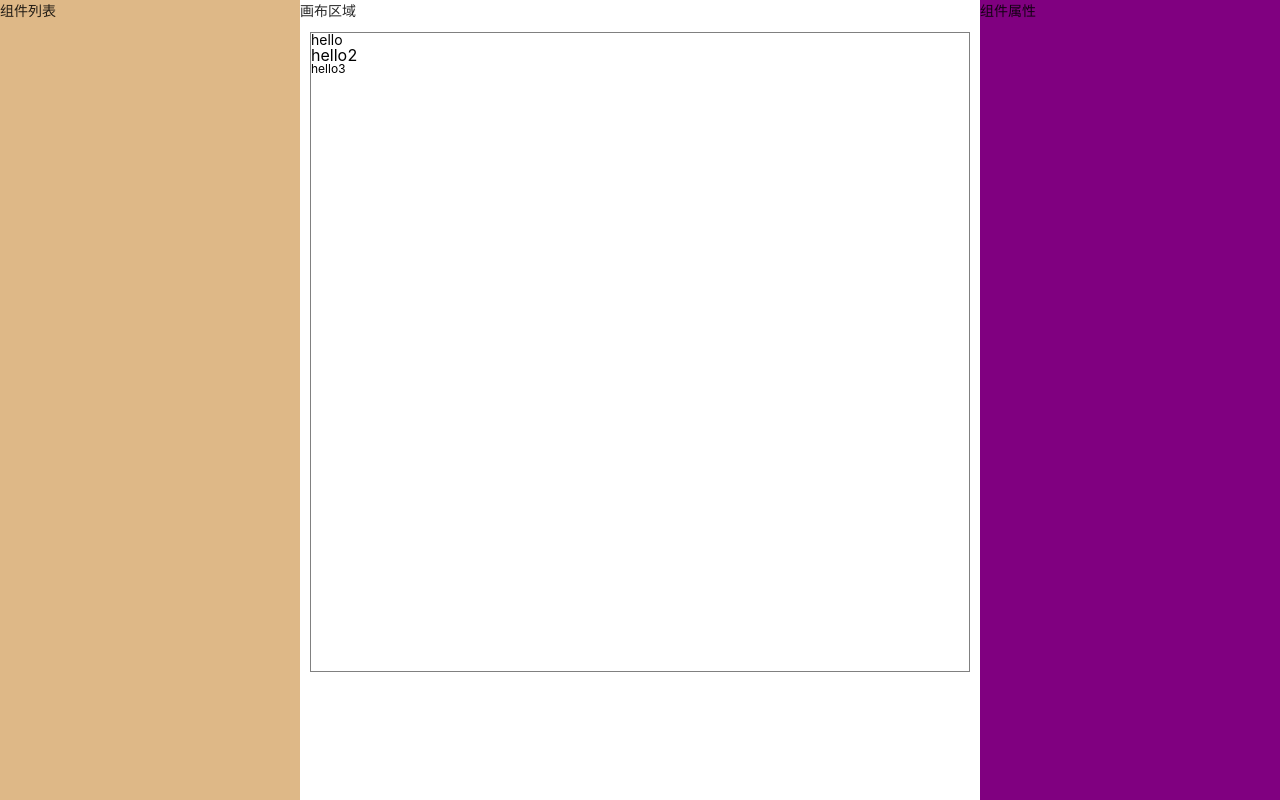
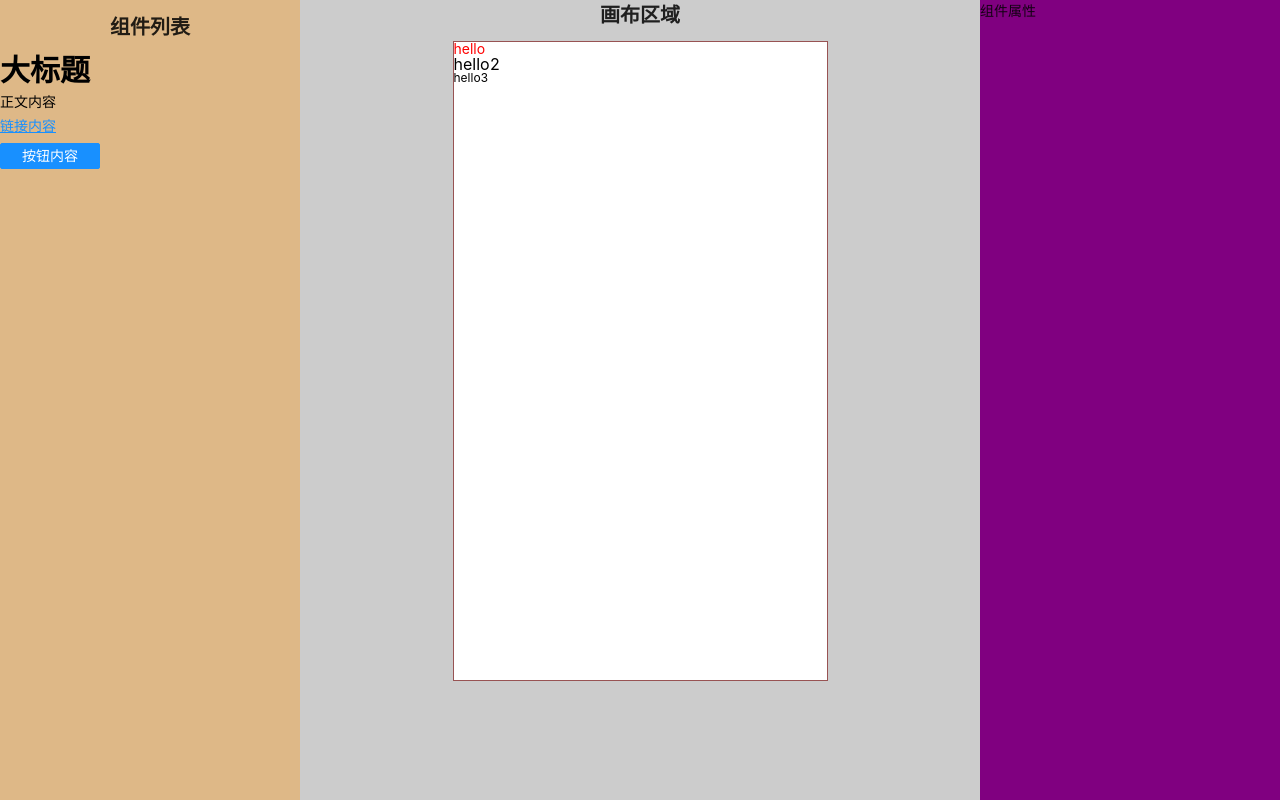
Before and after one commit to dongyz-code/lowcode-editor, a Vue app: page /editor in a window 1280 px wide. Built offline with nearby package versions, Linux system fonts and the light colour scheme.

Commit message:
feat: add LText in componentList

```diff
--- /dev/null
+++ b/src/components/ComponentList/index.vue
@@ -0,0 +1,50 @@
+<template>
+  <h3 class="component-list-title">组件列表</h3>
+  <ul class="component-list-content">
+    <li
+      v-for="(item, index) in props.list"
+      :key="index"
+      class="component-item"
+      @click="handleClick(item)"
+    >
+      <LText v-bind="(item as TextComponentProps)" />
+    </li>
+  </ul>
+</template>
+
+<script lang="ts">export default { name: 'component-list' }</script>
+<script lang="ts" setup>
+import LText from '@/components/LText/index.vue'
+import { TextComponentProps } from '@/config/defaultProps'
+const props = defineProps({
+  list: {
+    type: Array,
+    require: true
+  }
+})
+const emit = defineEmits(['add-component-to-canvas'])
+
+/**
+ * 点击组件目录，添加到画布区域
+ */
+const handleClick = (component: any) => {
+  emit('add-component-to-canvas', component as TextComponentProps)
+}
+
+</script>
+
+
+<style lang="less" scoped>
+  .component-list-title {
+    font-size: 20px;
+    font-weight: 600;
+    text-align: center;
+    margin: 12px 0;
+  }
+  .component-list-content {
+    .component-item {
+      text-align: left;
+      margin: 10px 0;
+    }
+  }
+</style>
--- a/src/components/LText/index.vue
+++ b/src/components/LText/index.vue
@@ -3,7 +3,7 @@
 </template>
 
 <script lang="ts">
-export default {  name: 'l-text' }
+export default { name: 'l-text'}
 </script>
 
 <script lang="ts" setup>
@@ -11,7 +11,7 @@ import { textDefaultProps, transformToComponentProps } from '@/config/defaultPro
 import useComponentCommon from '@/hooks/useComponentCommon'
 
 const props = defineProps(transformToComponentProps(textDefaultProps))
-const {styleProps, handleClick} = useComponentCommon(props, ['text', 'url', 'actionType'])
+const {styleProps, handleClick} = useComponentCommon(props, ['text', 'url', 'actionType', 'tag'])
 
 </script>
 
--- a/src/config/defaultProps.ts
+++ b/src/config/defaultProps.ts
@@ -32,7 +32,7 @@ export const commonDefaultProps: CommonComponentProps = {
   url: '',
   // size
   height: '',
-  width: '373px',
+  width: '100%',
   paddingLeft: '0px',
   paddingRight: '0px',
   paddingTop: '0px',
--- /dev/null
+++ b/src/config/defaultTemplates.ts
@@ -0,0 +1,34 @@
+export const defaultTextTemplates = [
+  {
+    text: '大标题',
+    fontSize: '30px',
+    fontWeight: 'bold',
+    tag: 'h2'
+  },
+  {
+    text: '正文内容',
+    tag: 'p'
+  },
+  {
+    text: '链接内容',
+    color: '#1890ff',
+    textDecoration: 'underline',
+    tag: 'p'
+  },
+  {
+    text: '按钮内容',
+    color: '#ffffff',
+    backgroundColor: '#1890ff',
+    borderWidth: '1px',
+    borderColor: '#1890ff',
+    borderStyle: 'solid',
+    borderRadius: '2px',
+    paddingLeft: '10px',
+    paddingRight: '10px',
+    paddingTop: '5px',
+    paddingBottom: '5px',
+    width: '100px',
+    tag: 'button',
+    textAlign: 'center'
+  }
+]
--- a/src/hooks/useComponentCommon.ts
+++ b/src/hooks/useComponentCommon.ts
@@ -4,7 +4,6 @@ import { TextComponentProps } from '@/config/defaultProps'
 import { winOpen } from '@/utils'
 
 const useComponentCommon = (props: Readonly<ExtractPropTypes<TextComponentProps>>, omits: string[]) => {
-  console.log(1)
   const styleProps = computed(() => omit(props, omits))
   const handleClick = () => {
     if (props.actionType === 'url' && props.url) {
--- a/src/store/editor.ts
+++ b/src/store/editor.ts
@@ -1,7 +1,8 @@
 import { defineStore } from 'pinia'
 import { v4 as uuid } from 'uuid'
+import { TextComponentProps } from '@/config/defaultProps'
 interface ComponentData {
-  props: {[key: string]: any}
+  props: Partial<TextComponentProps>
   id: string
   name: string
 }
@@ -11,8 +12,8 @@ export interface EditorProps {
 }
 
 /** 测试数据--start */
-export const testComponentData = [
-  {id: uuid(), name: 'l-text', props: { text: 'hello', fontSize: '14px' }},
+export const testComponentData: ComponentData[]  = [
+  {id: uuid(), name: 'l-text', props: { text: 'hello', fontSize: '14px', color: 'red' }},
   {id: uuid(), name: 'l-text', props: { text: 'hello2', fontSize: '16px', actionType: 'url', url: 'https://www.baidu.com' }},
   {id: uuid(), name: 'l-text', props: { text: 'hello3', fontSize: '12px' }},
 ]
@@ -22,5 +23,10 @@ export const useEditorProps = defineStore('EditorProps', {
   state: (): EditorProps => ({
     components: testComponentData,
     currentElement: ''
-  })
+  }),
+  actions: {
+    addComponents(component: ComponentData) {
+      this.$state.components.push(component)
+    }
+  }
 })
--- a/src/views/Editor/index.vue
+++ b/src/views/Editor/index.vue
@@ -1,8 +1,10 @@
 <template>
   <div class="main-editor-wrapper">
-    <div class="component-list-wrapper">组件列表</div>
+    <div class="component-list-wrapper">
+      <ComponentList :list="defaultTextTemplates" @addComponentToCanvas="addComponentToCanvas" />
+    </div>
     <div class="canvas-wrapper">
-      <h5>画布区域</h5>
+      <h2 class="canvas-title">画布区域</h2>
       <div class="canvas-content">
         <component
           v-for="component in components"
@@ -19,14 +21,27 @@
 <script lang="ts"> export default { name: 'main-editor' } </script>
 <script lang="ts" setup>
 import { storeToRefs } from 'pinia'
+import { v4 as uuid } from 'uuid'
+import ComponentList from '@/components/ComponentList/index.vue'
 import LText from '@/components/LText/index.vue'
 import { useEditorProps } from '@/store/editor'
+import { defaultTextTemplates } from '@/config/defaultTemplates'
+import { TextComponentProps } from '@/config/defaultProps'
 const editorProps = useEditorProps()
 const { components } = storeToRefs(editorProps)
 
 /** 因为setup中组件无法注册组件，所以定义一个componentMap，以便模板中使用 */
 const componentsMap: any = {
   'l-text': LText,
+}
+
+const addComponentToCanvas = (component: TextComponentProps) => {
+  const componentData = {
+    id: uuid(),
+    name: 'l-text',
+    props: component
+  }
+  editorProps.addComponents(componentData)
 }
 
 </script>
@@ -45,13 +60,22 @@ const componentsMap: any = {
   .canvas-wrapper {
     flex-grow: 1;
     position: relative;
+    background-color: #ccc;
+  }
+  .canvas-title {
+    font-size: 20px;
+    font-weight: 600;
+    text-align: center;
   }
   .canvas-content {
     position: relative;
-    margin: 10px;
+    margin: 10px auto;
     box-sizing: border-box;
     height: 80vh;
-    border: 1px solid gray;
+    min-height: 600px;
+    width: 375px;
+    border: 1px solid rgb(152, 83, 83);
+    background-color: white;
   }
 
   .component-props-wrapper {
--- a/vue.config.js
+++ b/vue.config.js
@@ -1,5 +1,9 @@
 const { defineConfig } = require('@vue/cli-service')
 module.exports = defineConfig({
+  devServer: {
+    host: '0.0.0.0',
+    port: '8080'
+  },
   transpileDependencies: true,
   configureWebpack: {},
   css: {
```
Also changed, not shown: src/styles/global.less (added).
